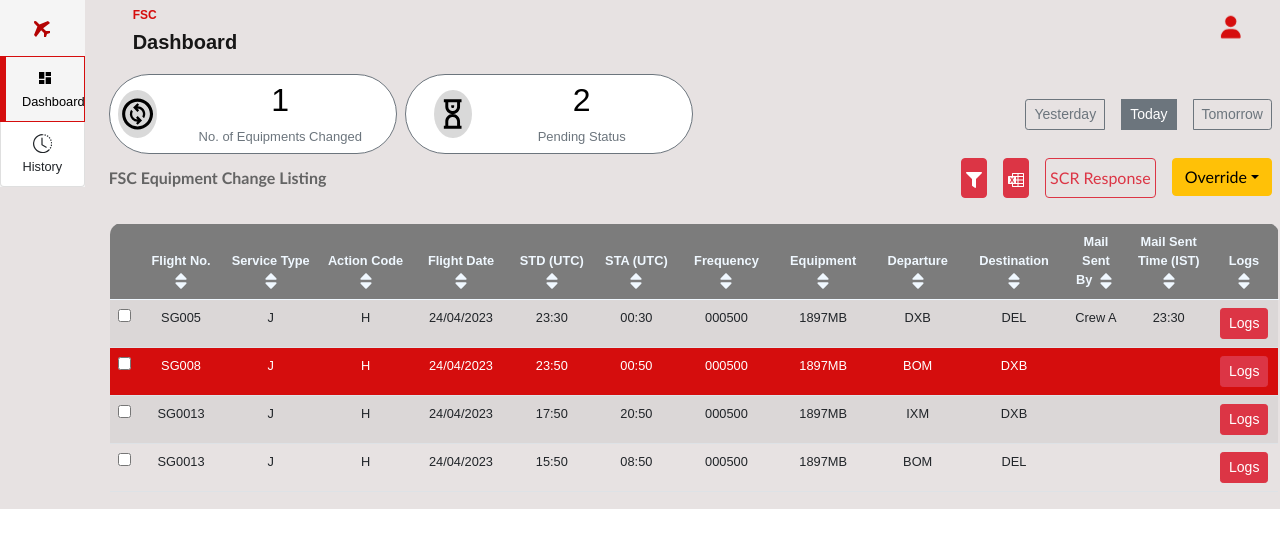
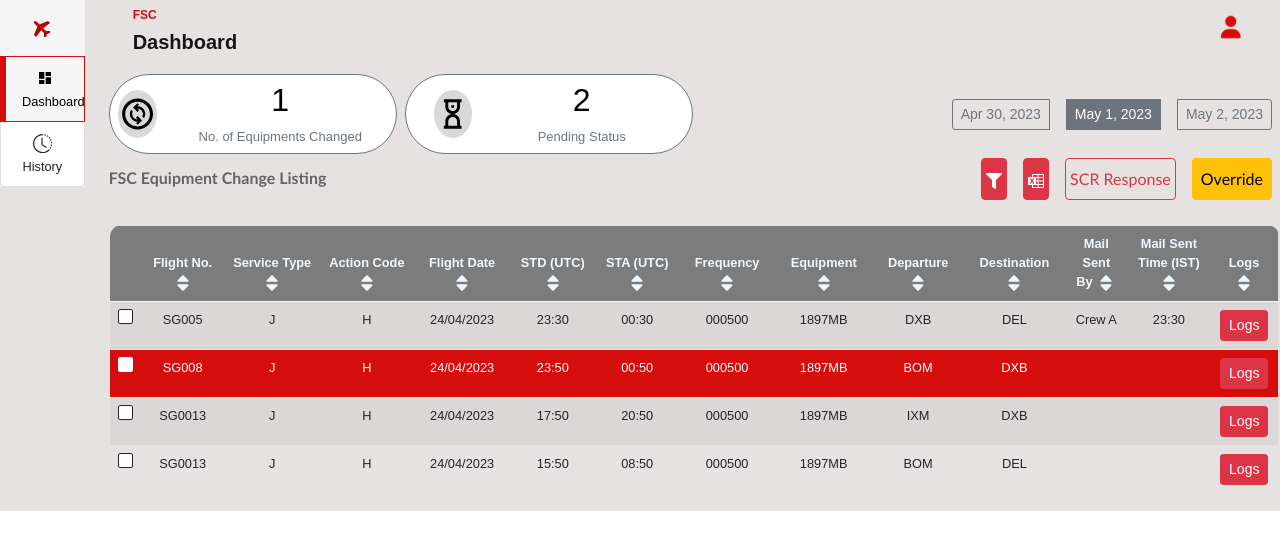
Before and after one commit to Shilpa-1304/Dashboard, a React (Create React App) app: page /dashboard in a window 1280 px wide. Shown: the top 550 px of the page. Built offline with nearby package versions, Linux system fonts and the light colour scheme; a web font is replaced by a local one.

Commit message:
Improvised checkbox and overide btn along with ytt tabs

```diff
--- a/package.json
+++ b/package.json
@@ -12,6 +12,7 @@
     "bootstrap": "^5.2.3",
     "cdbootstrap": "^1.3.4",
     "draft-js": "^0.11.7",
+    "moment": "^2.29.4",
     "react": "^18.2.0",
     "react-datepicker": "^4.11.0",
     "react-dom": "^18.2.0",
--- a/src/Components/Dashboard/Dashboard.js
+++ b/src/Components/Dashboard/Dashboard.js
@@ -4,8 +4,11 @@ import Header from '../Header/Header.js';
 import { useState } from 'react';
 import SubHeader from '../SubHeader/SubHeader';
 import FlightDetail from '../FlightDetail/FlightDetail';
+import moment from 'moment/moment';
 function Dashboard() {
-  const [startDate, setStartDate] = useState(new Date());
+  const [yesterday,setYesterday]=useState(moment().subtract(1, 'days').format('ll'));
+  const [today, setToday] = useState(moment().format('ll'));
+  const [tomorrow,setTomorrow]=useState(moment().add(1, 'days').format('ll'));
   return (
     <div className='d-flex align-item-center  '>
       <div className='flex-fill '>
@@ -25,15 +28,15 @@ function Dashboard() {
             </span>
             <button type="button" className='btn btn-danger mx-2  searchBtn'>Search</button> */}
             {/* <div className='d-flex flex-row  border border-primary justify-content-center '> */}
-            <div class="btn-group btn-group-sm " style={{ height: 'max-content' }} role="group" aria-label="Basic checkbox toggle button group">
-              <input type="checkbox" class="btn-check  mx-2" id="btncheck1" autocomplete="off" />
-              <label class="btn btn-outline-secondary  mx-2" for="btncheck1">Yesterday</label>
+            <div class="btn-group btn-group-sm " style={{ height: 'max-content' }} role="group" aria-label="Basic radio toggle button group">
+              <input type="radio" class="btn-check  mx-2" name="btnradio" id="btncheck1" autocomplete="off" />
+              <label class="btn btn-outline-secondary  mx-2" for="btncheck1">{yesterday}</label>
 
-              <input type="checkbox" class="btn-check mx-2 " checked id="btncheck2" autocomplete="off" />
-              <label class="btn btn-outline-secondary mx-2" for="btncheck2">Today</label>
+              <input type="radio" class="btn-check mx-2 " name="btnradio" checked id="btncheck2" autocomplete="off" />
+              <label class="btn btn-outline-secondary mx-2" for="btncheck2">{today}</label>
 
-              <input type="checkbox" class="btn-check mx-2" id="btncheck3" autocomplete="off" />
-              <label class="btn btn-outline-secondary mx-2" for="btncheck3">Tomorrow</label>
+              <input type="radio" class="btn-check mx-2" name="btnradio" id="btncheck3" autocomplete="off" />
+              <label class="btn btn-outline-secondary mx-2" for="btncheck3">{tomorrow}</label>
             </div>
           </div>
           {/* </div> */}
--- a/src/Components/FlightDetail/FlightDetail.css
+++ b/src/Components/FlightDetail/FlightDetail.css
@@ -64,3 +64,28 @@ table::-webkit-scrollbar {
     border-radius: 6px;
     border: 3px solid var(--scrollbarBG);
   }
+  input[type="checkbox"] {
+    appearance: none;
+  background-color: #fff;
+  margin: 0;
+  font: inherit;
+  color: currentColor;
+  width: 1.15em;
+  height: 1.15em;
+  border: 0.15em solid currentColor;
+  border-radius: 0.15em;
+  transform: translateY(-0.075em);
+  }
+  /* input[type="checkbox"]::before {
+    content: "";
+    width: 0.65em;
+    height: 0.65em;
+    transform: scale(0);
+    transition: 120ms transform ease-in-out;
+    box-shadow: inset 1em 1em var(--form-control-color);
+  } */
+  input[type="checkbox"]:checked{
+    background-color: red;
+    border:3px solid black;
+
+  }
--- a/src/Components/FlightDetail/FlightDetail.js
+++ b/src/Components/FlightDetail/FlightDetail.js
@@ -27,12 +27,8 @@ function FlightDetail() {
 
           <button type='button' className='btn btn-danger mx-2 p-1'><SiMicrosoftexcel /></button>
           <button type="button" className="btn btn-outline-danger mx-2 p-1 btn-md" data-bs-toggle="modal" data-bs-target="#staticBackdrop">SCR Response</button>
-          <span className='px-2'><button type="button" class="btn btn-warning dropdown-toggle" data-bs-toggle="dropdown" aria-expanded="false">Override</button>
-          <ul class="dropdown-menu menu1 dropdown-menu-dark">
-          <li><a class="dropdown-item item1" href="#">Confirm</a></li>
-          <li><a class="dropdown-item item1" href="#">Cancel</a></li>
+          <button type="button" class="btn btn-warning mx-2 p-2 btn-md" >Override</button>
 
-        </ul></span>
 
           {/* <button type='button' className='btn btn-danger mx-2 p-1'><BsFileEarmarkPdfFill /></button> */}
 
```
Also changed, not shown: 1 other file (tests, documents, lock files or other folders).
